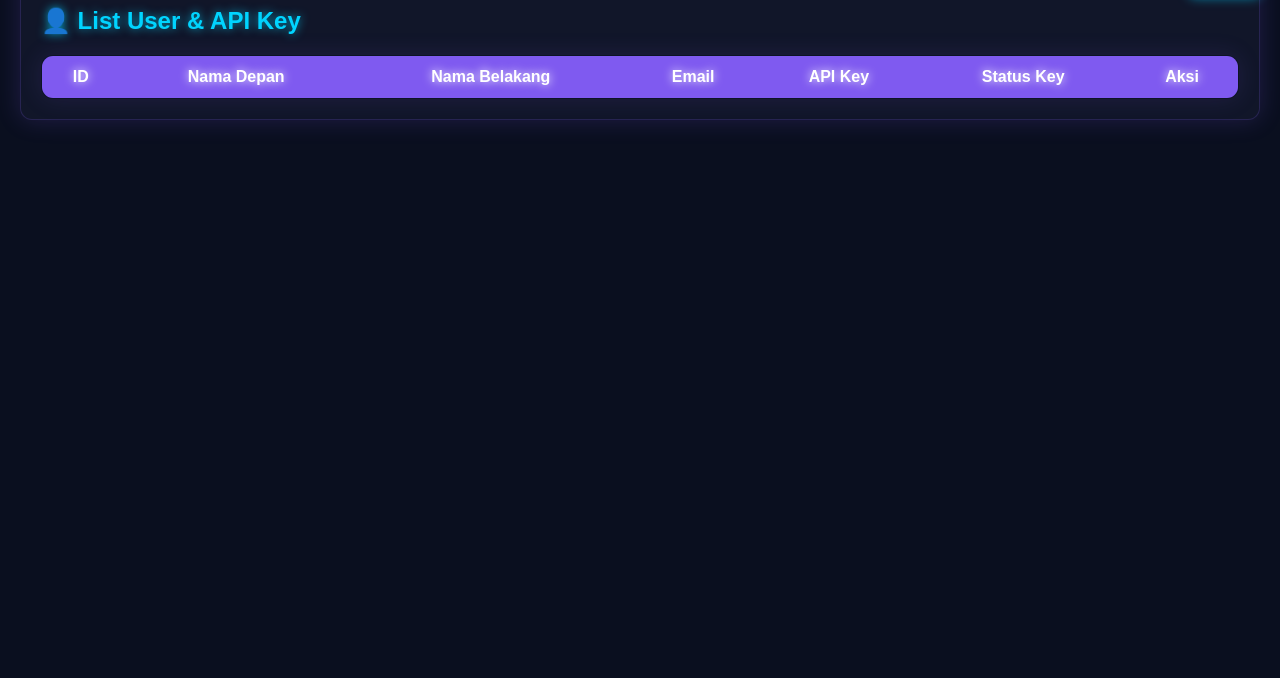
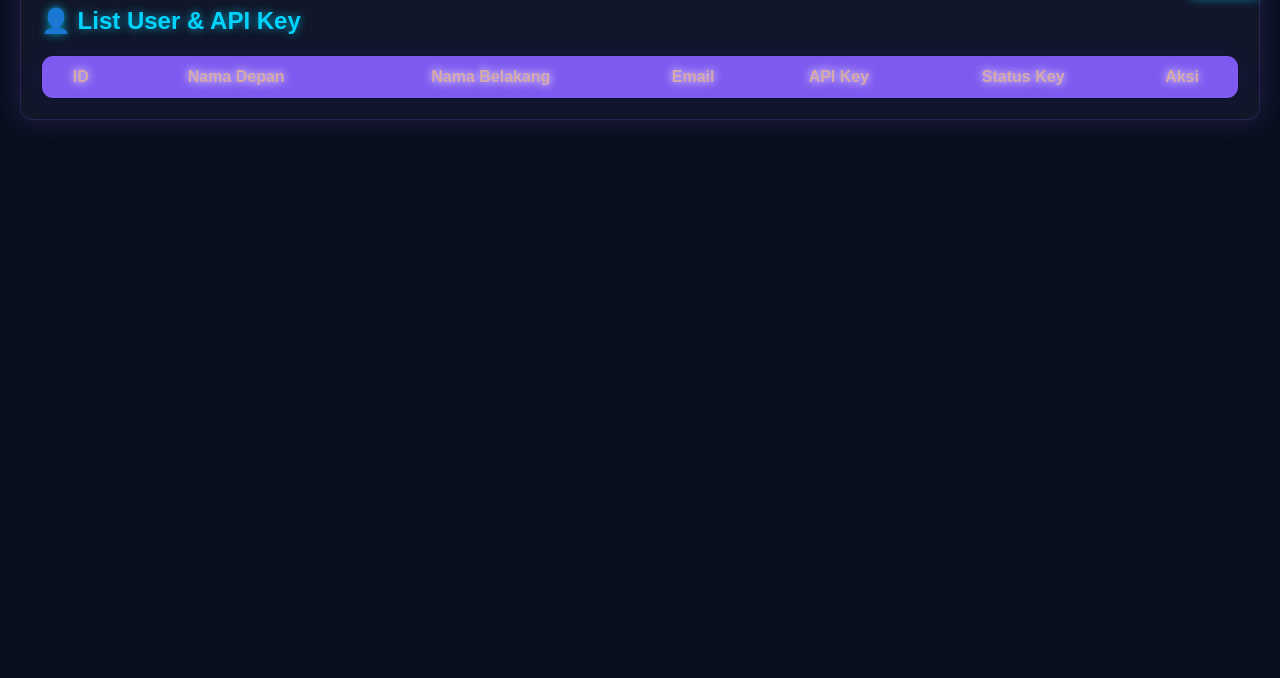
Before and after one commit to dutabrahmana/191_APIKeyGenerator, a website: page public/admin.html in a window 1280 px wide. Shown: the part 122-800 px from the top of the page. Drawn offline with Linux system fonts and the light colour scheme; no server answers.

Commit message:
memperbaiki warna di admin html

```diff
--- a/public/admin.html
+++ b/public/admin.html
@@ -44,12 +44,12 @@
       border-radius: 12px;
       overflow: hidden;
       border: 1px solid #7f5af033;
-      box-shadow: 0 0 25px #7f5af022;
+      box-shadow: 0 0 25px #4b16eb22;
     }
 
     th {
       background: #7f5af0;
-      color: white;
+      color: rgb(215, 170, 170);
       padding: 12px;
       text-shadow: 0 0 10px white;
     }
```
